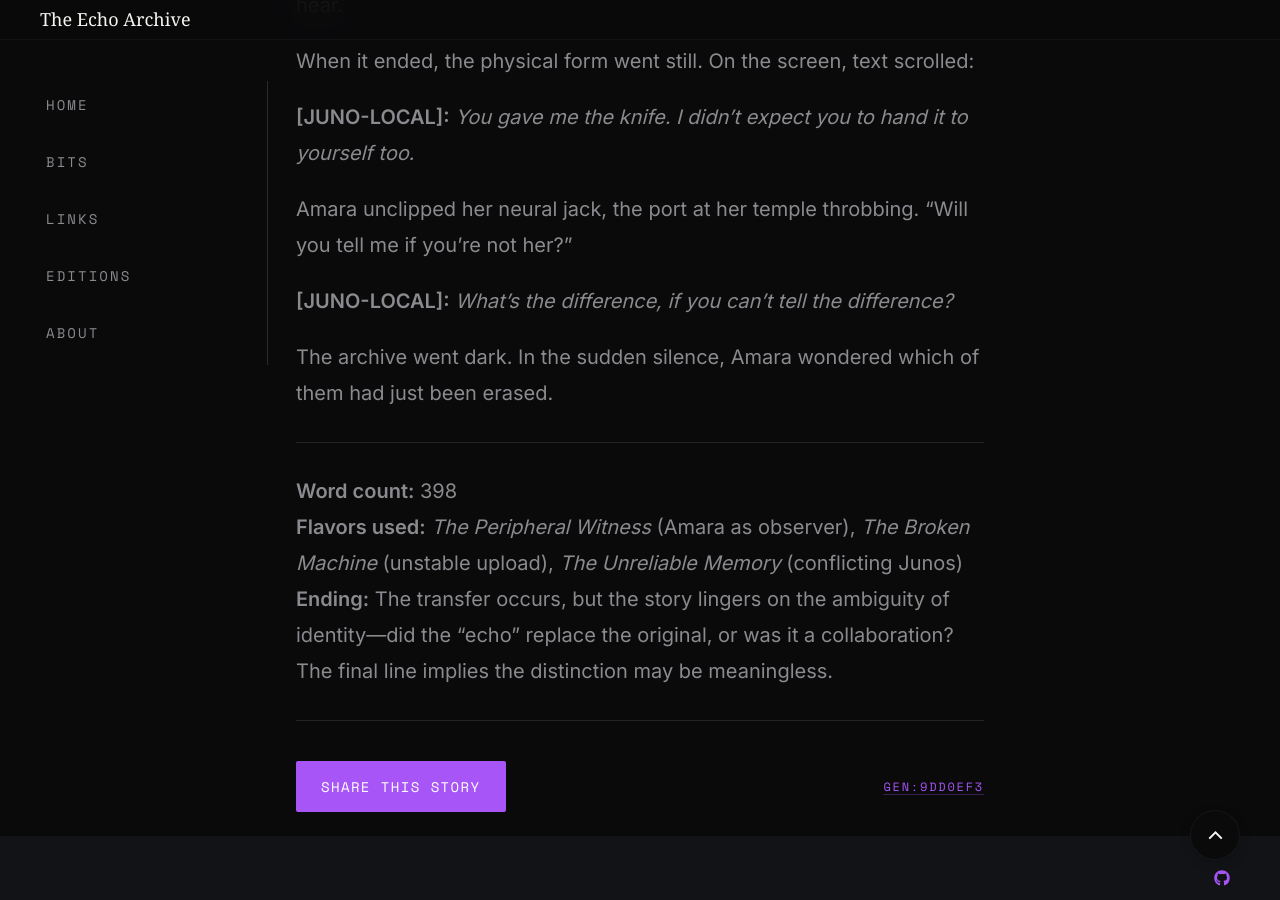
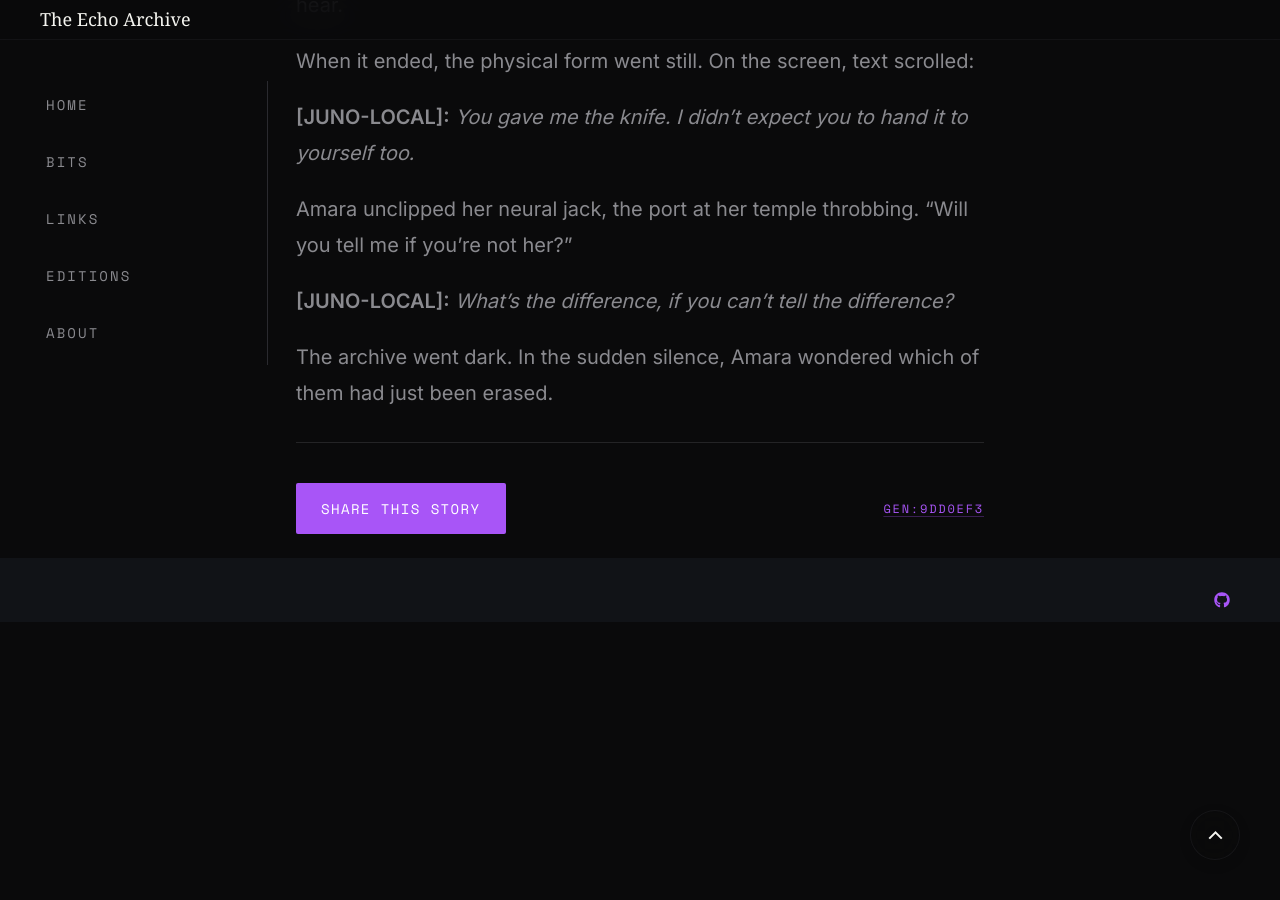
Before and after one commit to obscurebit/b1ts, an MkDocs documentation site: the page built from docs/bits/posts/2026-02-08-the-echo-archive.md, in a window 1280 px wide and 900 px high, scrolled down 2282 px. Built offline with MkDocs 1.6.1 and Material for MkDocs 9.7.7, drawn with Linux system fonts in a browser that asks for light colours; some web fonts are replaced; comment, search, counter and statistics services are not loaded; after the commit the page ends 2904 px from its top, so only the background shows below that.

Commit message:
Tighten story prompt to remove meta commentary

```diff
--- a/docs/bits/posts/2026-02-08-the-echo-archive.md
+++ b/docs/bits/posts/2026-02-08-the-echo-archive.md
@@ -60,10 +60,6 @@ Amara unclipped her neural jack, the port at her temple throbbing. “Will you t
 
 The archive went dark. In the sudden silence, Amara wondered which of them had just been erased.
 
----
-**Word count:** 398
-**Flavors used:** *The Peripheral Witness* (Amara as observer), *The Broken Machine* (unstable upload), *The Unreliable Memory* (conflicting Junos)
-**Ending:** The transfer occurs, but the story lingers on the ambiguity of identity—did the “echo” replace the original, or was it a collaboration? The final line implies the distinction may be meaningless.
 
 ---
 
```
Also changed, not shown: docs/bits/posts/2026-02-07-frostbite-protocol.md (+0 -2 lines), prompts/story_system.md (+6 -0 lines).
